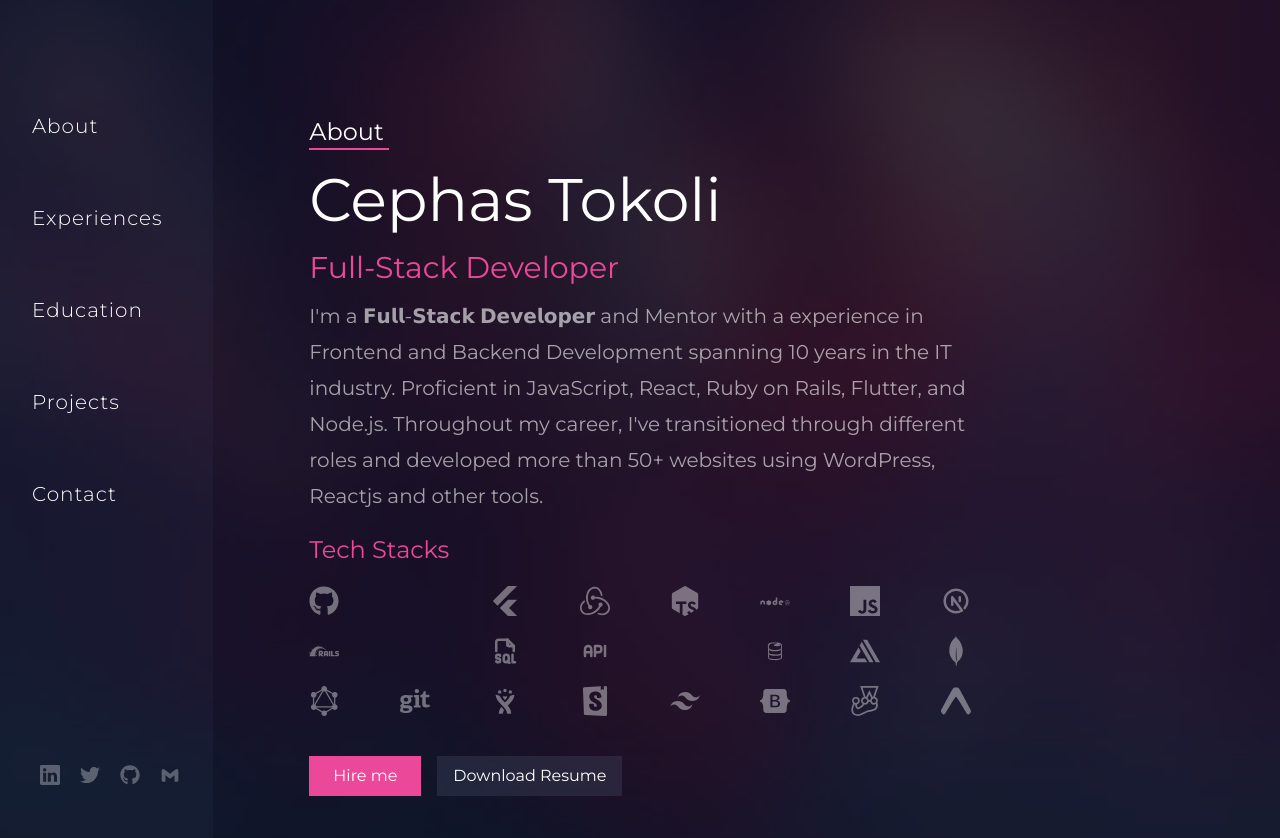
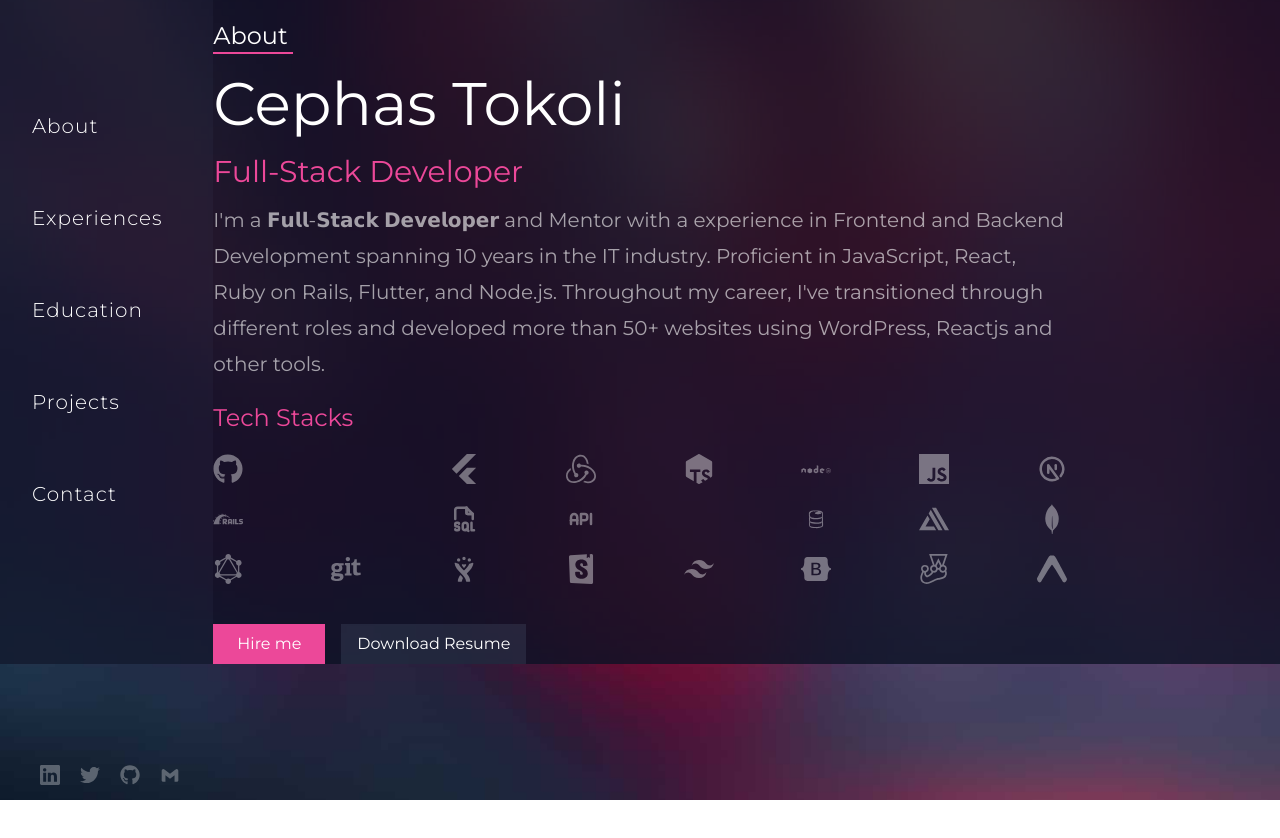
Before and after one commit to ctokoli/my_portfolio, a React (Vite) app: page / in a window 1280 px wide. Shown: the top 838 px of the page. After the commit the page ends 800 px from the top, so only its background shows below. Built offline with nearby package versions, Linux system fonts and the light colour scheme; some icons are missing.

Commit message:
Update aboutComponent.jsx

```diff
--- a/src/components/aboutComponent.jsx
+++ b/src/components/aboutComponent.jsx
@@ -2,7 +2,7 @@ import StacksComponents from "./stacks";
 
 const AboutComponent = () => {
     return (
-        <div className=" w-8/12 p-24 ">
+        <div className=" w-8/12 md:p-24 sm:p-5">
             <div className="w-20 mt-5">
                 <h1 className="text-2xl border-pink-500 border-b-2">About</h1>
             </div>
```
